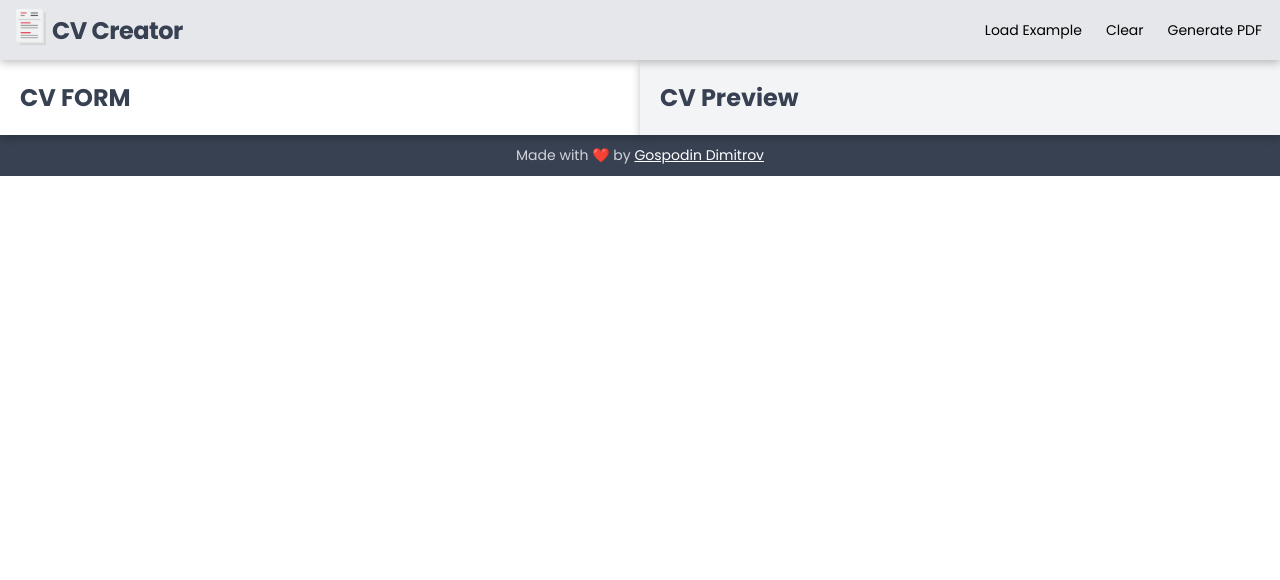
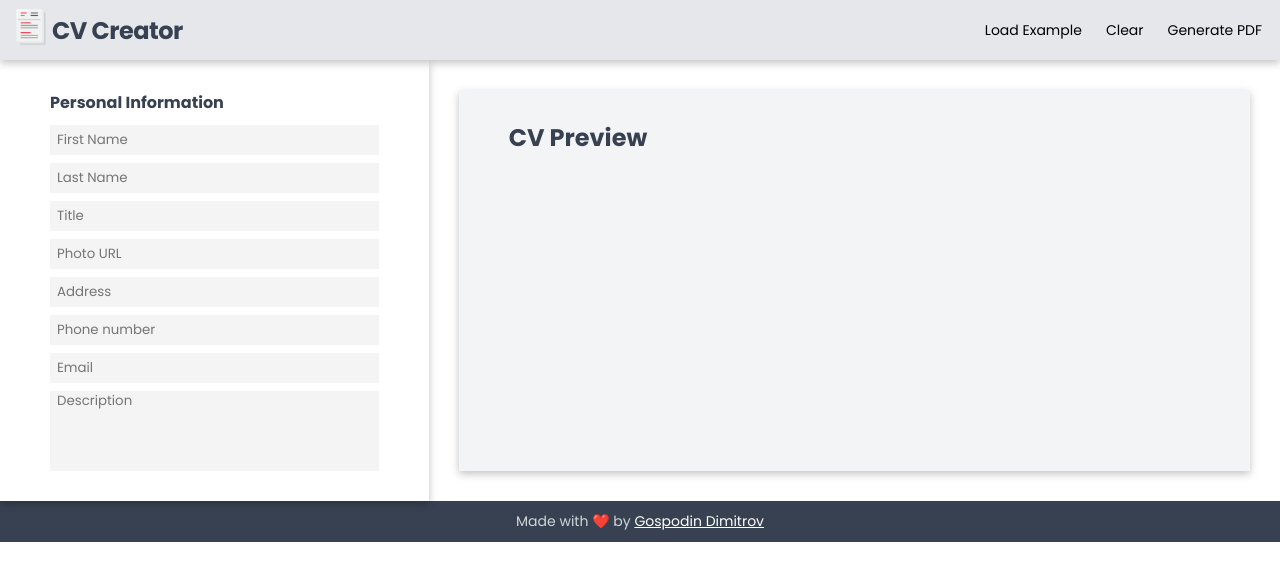
Before and after one commit to GDimitroff/cv-creator, a React (Create React App) app: page / in a window 1280 px wide. Shown: the top 580 px of the page. Built offline with nearby package versions, Linux system fonts and the light colour scheme; the HTML template or start-up script is replaced by a standard one.

Commit message:
Add general information form, lift the state up

```diff
--- a/src/App.js
+++ b/src/App.js
@@ -1,16 +1,12 @@
 import Header from './components/core/Header';
+import Main from './components/Main';
 import Footer from './components/core/Footer';
-import CVForm from './components/CVForm/CVForm';
-import CVPreview from './components/CVPreview/CVPreview';
 
 function App() {
   return (
     <>
       <Header />
-      <main className="main">
-        <CVForm />
-        <CVPreview />
-      </main>
+      <Main />
       <Footer />
     </>
   );
--- a/src/components/CVForm/CVForm.js
+++ b/src/components/CVForm/CVForm.js
@@ -1,7 +1,9 @@
-export default function CVForm() {
+import General from './General';
+
+export default function CVForm(props) {
   return (
     <section className="cv-form">
-      <h1>CV FORM</h1>
+      <General handleOnChange={props.handleOnChange} formData={props.formData} />
     </section>
   );
 }
--- /dev/null
+++ b/src/components/CVForm/General.js
@@ -0,0 +1,64 @@
+export default function General(props) {
+  return (
+    <div className="form-wrapper">
+      <h3 className="form--title">Personal Information</h3>
+      <form className="form">
+        <input
+          type="text"
+          name="firstName"
+          placeholder="First Name"
+          value={props.formData.firstName}
+          onChange={props.handleOnChange}
+        />
+        <input
+          type="text"
+          name="lastName"
+          placeholder="Last Name"
+          value={props.formData.lastName}
+          onChange={props.handleOnChange}
+        />
+        <input
+          type="text"
+          name="title"
+          placeholder="Title"
+          value={props.formData.title}
+          onChange={props.handleOnChange}
+        />
+        <input
+          type="text"
+          name="photoURL"
+          placeholder="Photo URL"
+          value={props.formData.photoURL}
+          onChange={props.handleOnChange}
+        />
+        <input
+          type="text"
+          name="address"
+          placeholder="Address"
+          value={props.formData.address}
+          onChange={props.handleOnChange}
+        />
+        <input
+          type="tel"
+          name="phoneNumber"
+          placeholder="Phone number"
+          value={props.formData.phoneNumber}
+          onChange={props.handleOnChange}
+        />
+        <input
+          type="email"
+          name="email"
+          placeholder="Email"
+          value={props.formData.email}
+          onChange={props.handleOnChange}
+        />
+        <textarea
+          name="description"
+          placeholder="Description"
+          value={props.formData.description}
+          onChange={props.handleOnChange}
+        />
+      </form>
+    </div>
+  );
+}
--- a/src/components/CVPreview/CVPreview.js
+++ b/src/components/CVPreview/CVPreview.js
@@ -1,7 +1,9 @@
-export default function CVPreview() {
+export default function CVPreview({ cv }) {
   return (
     <section className="cv-preview">
       <h1>CV Preview</h1>
+      <h3>{cv.firstName}</h3>
+      <h3>{cv.lastName}</h3>
     </section>
   );
 }
--- /dev/null
+++ b/src/components/Main.js
@@ -0,0 +1,28 @@
+import { useState } from 'react';
+import CVForm from './CVForm/CVForm';
+import CVPreview from './CVPreview/CVPreview';
+
+export default function Main() {
+  const [formData, setFormData] = useState({
+    firstName: '',
+    lastName: '',
+    title: '',
+    photoURL: '',
+    address: '',
+    phoneNumber: '',
+    email: '',
+    description: '',
+  });
+
+  function handleOnChange(e) {
+    const { name, value } = e.target;
+    setFormData((prevFormData) => ({ ...prevFormData, [name]: value }));
+  }
+
+  return (
+    <main className="main">
+      <CVForm handleOnChange={handleOnChange} formData={formData} />
+      <CVPreview cv={formData} />
+    </main>
+  );
+}
--- a/src/index.css
+++ b/src/index.css
@@ -77,17 +77,20 @@ body {
 
 .cv-form,
 .cv-preview {
-  flex-basis: 50%;
   box-shadow: rgba(0, 0, 0, 0.24) 0px 3px 8px;
-  padding: 2rem;
 }
 
 .cv-form {
+  flex-basis: 35%;
   background-color: #fff;
+  padding: 3rem 5rem;
 }
 
 .cv-preview {
+  flex-basis: 65%;
   background-color: #f3f4f6;
+  padding: 3rem 5rem;
+  margin: 3rem;
 }
 
 .footer {
@@ -108,3 +111,52 @@ a:active,
 a:hover {
   color: #d1d5db;
 }
+
+.form {
+  display: flex;
+  flex-direction: column;
+  gap: 8px;
+}
+
+.form--title {
+  font-size: 1.6rem;
+  margin-bottom: 1rem;
+}
+
+input {
+  font-family: inherit;
+  height: 30px;
+  display: block;
+  padding-inline: 5px;
+  outline: none;
+  border: none;
+  background-color: #f4f4f5;
+  transition: 0.4s ease-in-out;
+  border-left: 2px solid transparent;
+}
+
+textarea {
+  font-family: inherit;
+  height: 80px;
+  padding-inline: 5px;
+  resize: none;
+  outline: none;
+  border: none;
+  background-color: #f4f4f5;
+  transition: 0.4s ease-in-out;
+  border-left: 2px solid transparent;
+}
+
+input:focus,
+textarea:focus {
+  background-color: #e4e4e7;
+  border-left: 2px solid #374151;
+}
+
+input:-webkit-autofill,
+input:-webkit-autofill::first-line,
+input:-webkit-autofill:hover,
+input:-webkit-autofill:focus,
+input:-webkit-autofill:active {
+  font-family: inherit;
+}
```
